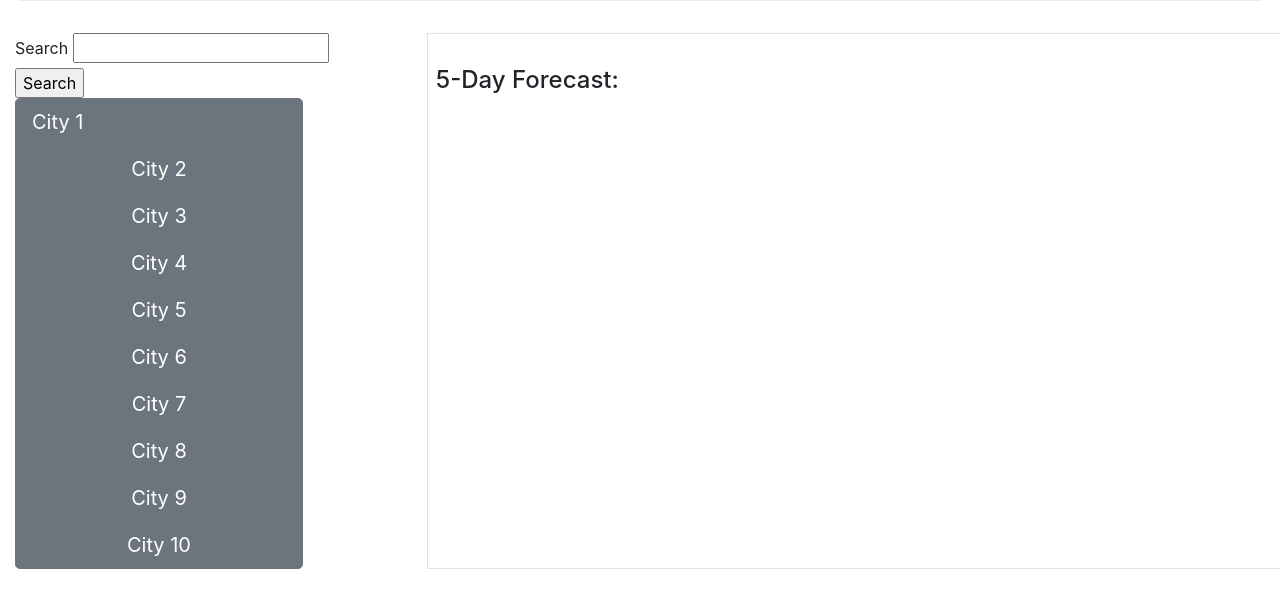
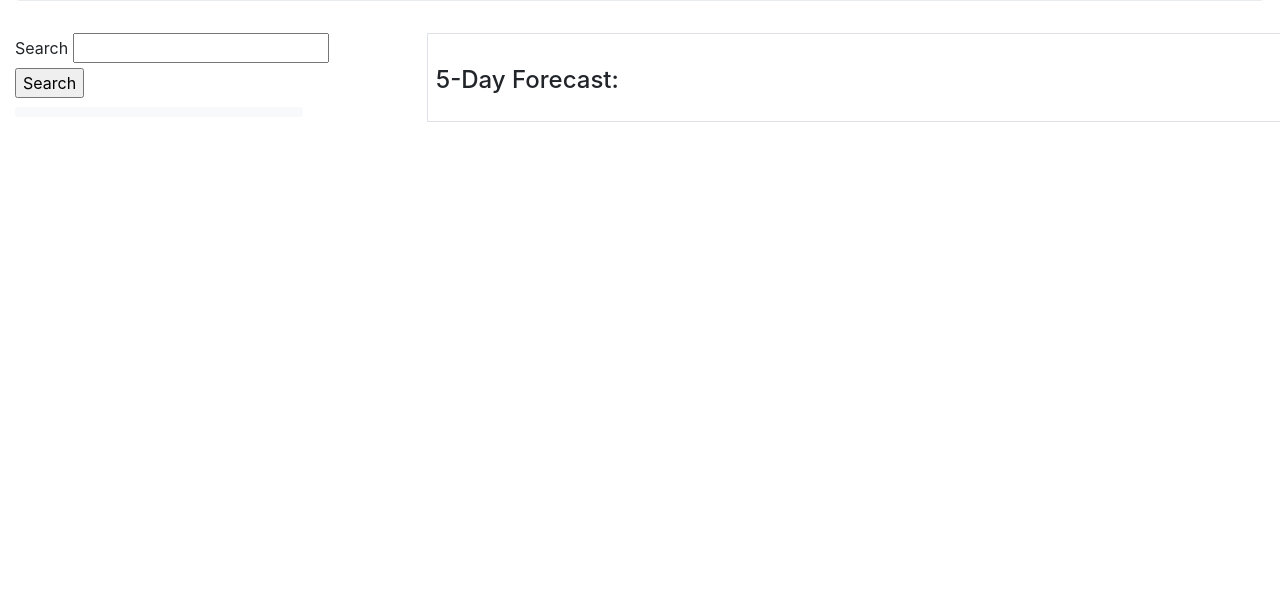
Before and after one commit to lauramparker/Server-Side-APIs-Weather-Dashboard-BootCamp6, a plain HTML site: page index.html in a window 1280 px wide. Shown: the part 183-790 px from the top of the page. Drawn offline with nearby package versions, Linux system fonts and the light colour scheme; no server answers.

Commit message:
Eliminating hardcoded buttons from past city search

```diff
--- a/index.html
+++ b/index.html
@@ -41,17 +41,9 @@
 
 
                 <!-- <div class="col" id="cities"> -->
-                    <div class="btn-group-vertical" style="width: 18rem" > <!--This won't work. Shoud only appear after search-->
-                        <button type="button" class="btn btn-secondary btn-lg btn-block text-left" id="searchOne">City 1</button>
-                        <button type="button" class="btn btn-secondary btn-lg btn-block" id="searchTwo">City 2</button>
-                        <button type="button" class="btn btn-secondary btn-lg btn-block" id="searchThree">City 3</button>
-                        <button type="button" class="btn btn-secondary btn-lg btn-block" id="searchFour">City 4</button>
-                        <button type="button" class="btn btn-secondary btn-lg btn-block" id="searchFive">City 5</button>
-                        <button type="button" class="btn btn-secondary btn-lg btn-block" id="searchSix">City 6</button>
-                        <button type="button" class="btn btn-secondary btn-lg btn-block" id="searchSeven">City 7</button>
-                        <button type="button" class="btn btn-secondary btn-lg btn-block" id="searchEight">City 8</button>
-                        <button type="button" class="btn btn-secondary btn-lg btn-block" id="searchNine">City 9</button>
-                        <button type="button" class="btn btn-secondary btn-lg btn-block" id="searchTen">City 10</button>
+                    <div class="btn-group-vertical" id="cities" style="width: 18rem" > <!--This won't work. Shoud only appear after search-->
+                        <button type="button" class="btn btn-light btn-sm btn-block text-left" id="searchOne"></button>
+
                     </div>
 
 
```
